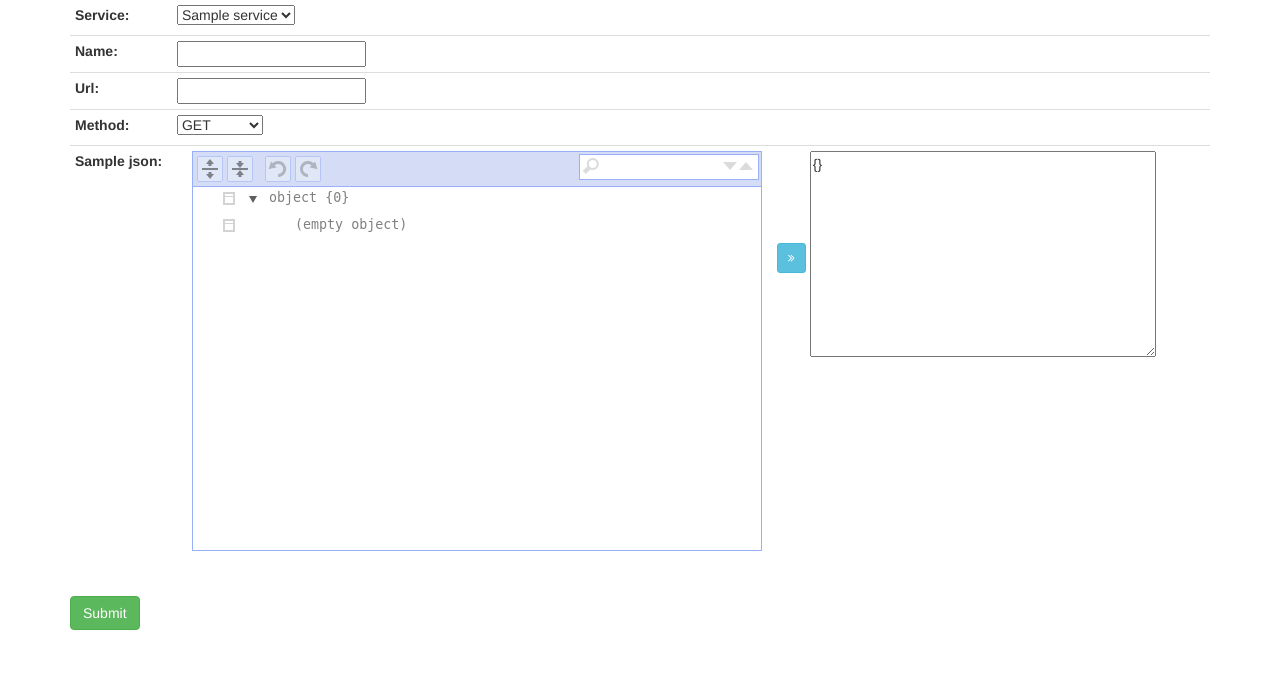
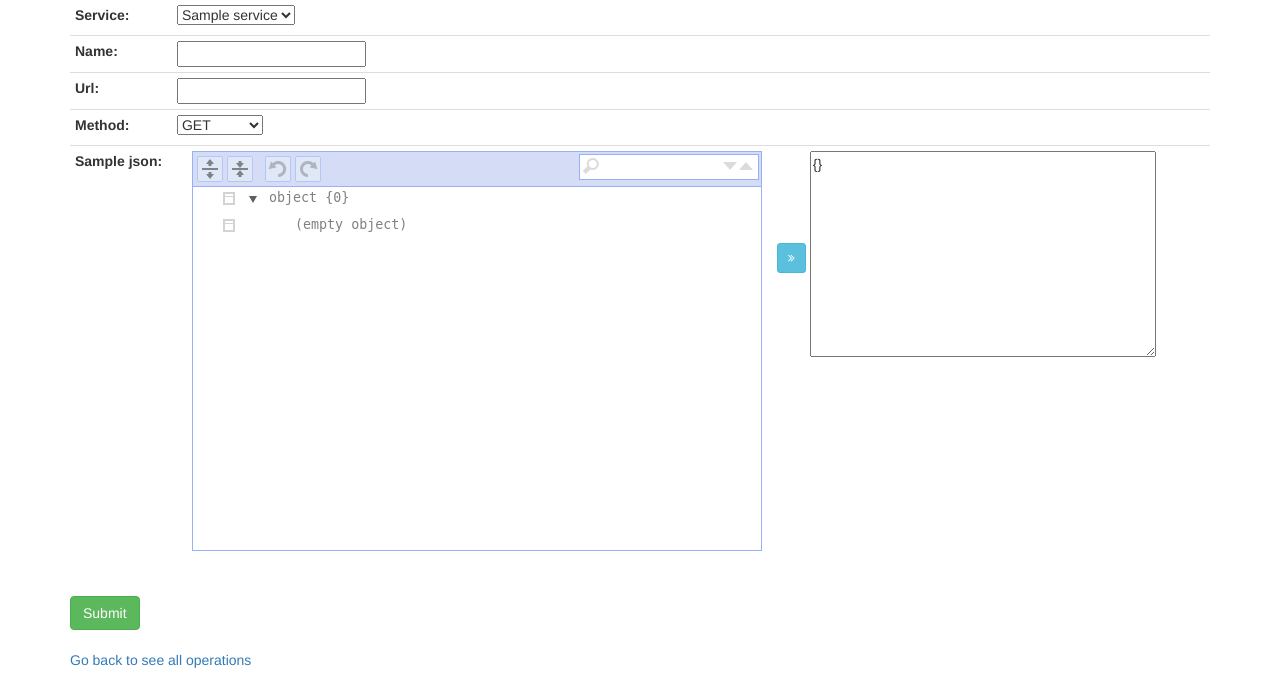
Before and after one commit to harinarayan/litmus, a Django app: page /rip/service/1/operation/create in a window 1280 px wide. Shown: the part 161-851 px from the top of the page. Before the commit the page ends 791 px from the top, so only its background shows below. Run offline with Django 3.2, Linux system fonts and the light colour scheme; tables that the repository leaves empty hold one stand-in row (values such as "Sample post"); parts of the project's set-up code (start-up, migrations or seed data) failed here and were passed over; some libraries are stand-ins or nearby versions.

Commit message:
go back operation link

```diff
--- a/rip/templates/rip/operation_create_form.html
+++ b/rip/templates/rip/operation_create_form.html
@@ -31,6 +31,8 @@
 	<input class="btn btn-success" type="submit" value="Submit" />
 </form>
 <br>
+<a href="/rip/service/{{service.id}}/operation"> Go back to see all operations</a>
+<br>
 <br>
 {% endblock content%}
 
```
